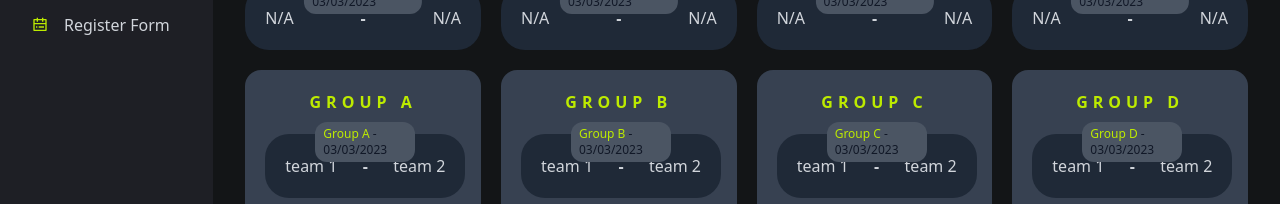
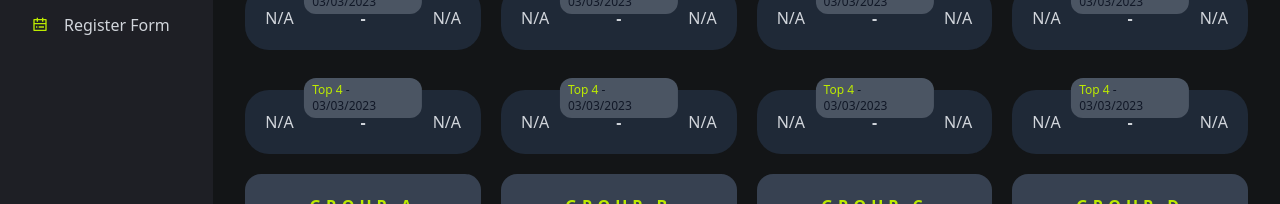
Before and after one commit to phuopham/league-management, a React (Vite) app: page /league in a window 1280 px wide. Shown: the part 459-663 px from the top of the page. Built offline with nearby package versions, Linux system fonts and the light colour scheme.

Commit message:
Update League.jsx

```diff
--- a/src/pages/admin/League.jsx
+++ b/src/pages/admin/League.jsx
@@ -26,6 +26,18 @@ const League = () => {
                 </div>
                 <div className=''>
                     <ScoreCard type={'semi-final'} time='03/03/2023' team1={'N/A'} team2={'N/A'} />
+                </div>
+                <div className='col-start-1'>
+                    <ScoreCard type={'Top 4'} time='03/03/2023' team1={'N/A'} team2={'N/A'} />
+                </div>
+                <div className=''>
+                    <ScoreCard type={'Top 4'} time='03/03/2023' team1={'N/A'} team2={'N/A'} />
+                </div>
+                <div className=''>
+                    <ScoreCard type={'Top 4'} time='03/03/2023' team1={'N/A'} team2={'N/A'} />
+                </div>
+                <div className=''>
+                    <ScoreCard type={'Top 4'} time='03/03/2023' team1={'N/A'} team2={'N/A'} />
                 </div>
                 <div className='bg-gray-700 p-5 rounded-2xl'>
                     <div className='text-primary uppercase tracking-[5px] font-bold text-center'>Group A</div>
```
